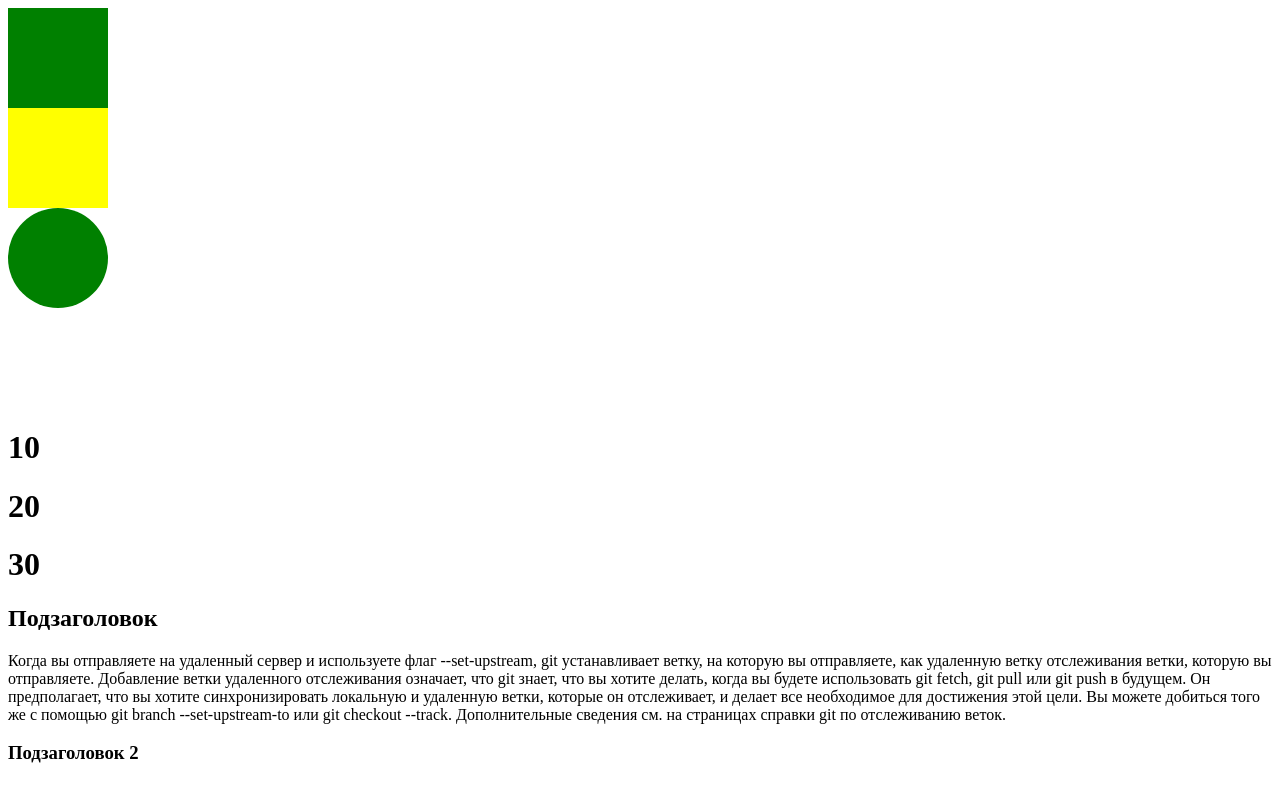
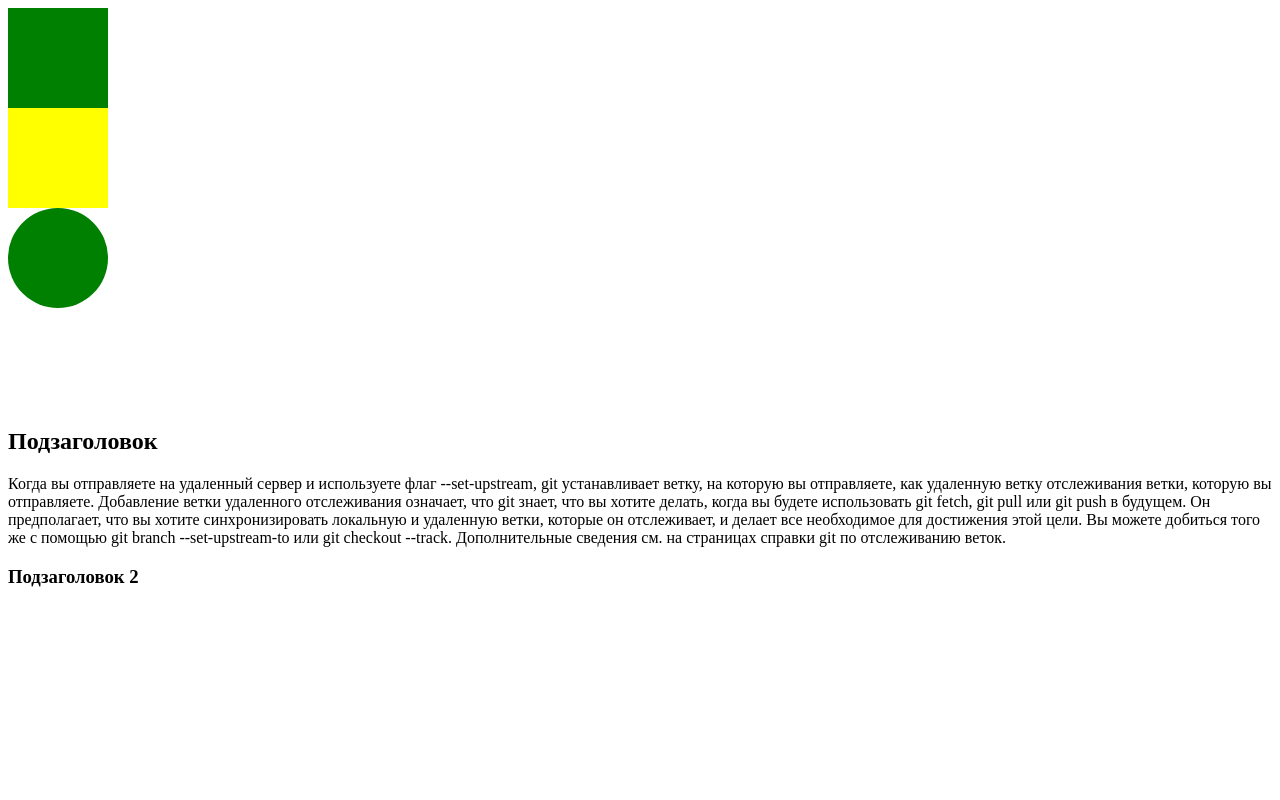
Before and after one commit to Arhidiman/git-test-repo, a React app: page / in a window 1280 px wide. Built offline with nearby package versions, Linux system fonts and the light colour scheme.

Commit message:
deleted titles h1

```diff
--- a/src/App.tsx
+++ b/src/App.tsx
@@ -10,9 +10,6 @@ function App() {
              <div className='square gray'></div>
              <div className='circle green'></div>
              <div className='circle gray'></div>
-             <h1>10</h1>
-             <h1>20</h1>
-             <h1>30</h1>
             <h2>Подзаголовок </h2>
              <p>
                 Когда вы отправляете на удаленный сервер и используете флаг --set-upstream, git устанавливает ветку, на которую вы отправляете,
```
